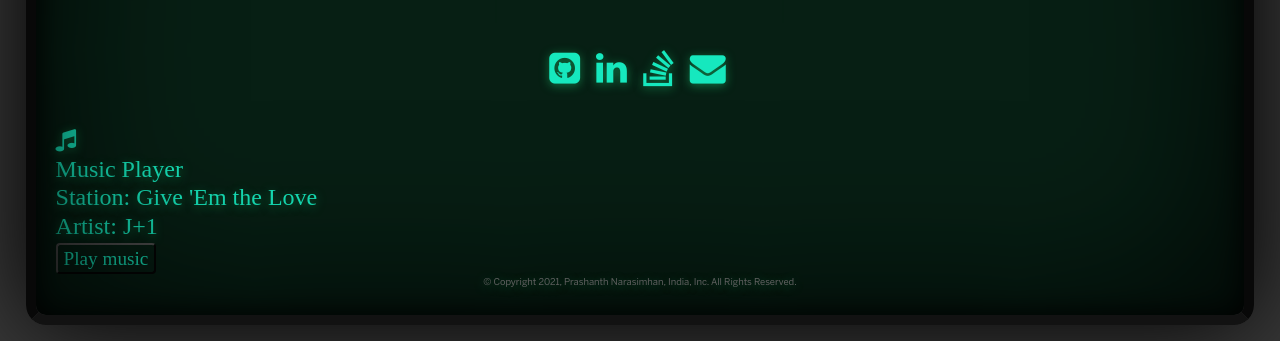
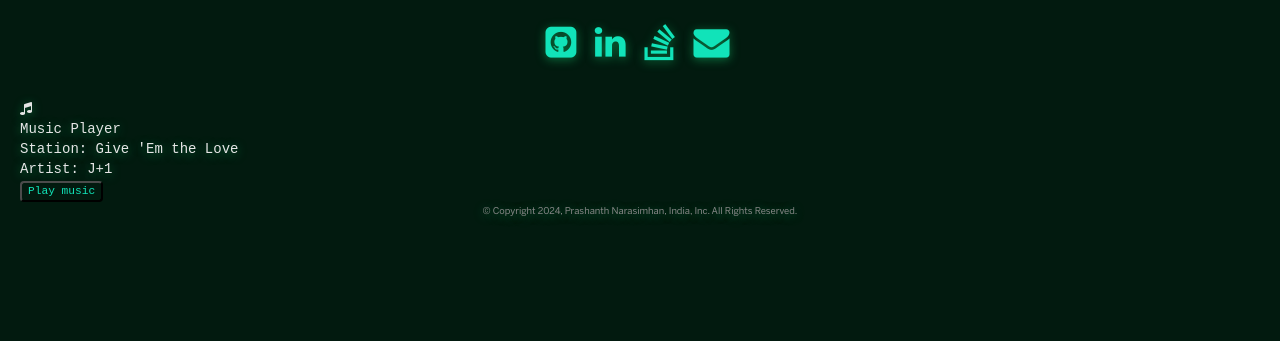
Before and after one commit to Prashanth-K-Narasimhan/Prashanth-K-Narasimhan.github.io, a website: page index.html in a window 1280 px wide. Shown: the part 459-800 px from the top of the page. Drawn offline with nearby package versions, Linux system fonts and the light colour scheme; files whose address does not match are found by name; a web font is replaced by a local one.

Commit message:
fix style - I

```diff
--- a/assets/css/style.css
+++ b/assets/css/style.css
@@ -8,12 +8,12 @@
   box-sizing: border-box;
 }
 body {
-  background: #383838;
-  color: #14fdce;
-  font-family: 'VT323';
-  font-size: 24px;
-  -webkit-font-smoothing: none;
-  line-height: 1.2;
+  background: #000;
+  color: #fff;
+  font-family: 'Courier New', monospace;
+  margin: 0;
+  padding: 0;
+  overflow-x: hidden;
 }
 h1 {
   font-size: 4rem;
@@ -73,23 +73,11 @@ button {
   pointer-events: none;
 }
 .frame {
-  overflow: hidden;
-  background-color: transparent;
-  border-radius: 2rem;
-  border: 1rem solid;
-  border-bottom-color: #121212;
-  border-left-color: #080808;
-  border-right-color: #080808;
-  border-top-color: #020202;
-  box-shadow: inset 0 0 18rem black,
-    inset 0 0 3rem black,
-    0 0 10rem black;
-  height: 96%;
-  position: absolute;
-  top: 2%;
-  left: 2%;
-  width: 96%;
-  pointer-events: none;
+  position: relative;
+  width: 100%;
+  min-height: 100vh;
+  padding: 20px;
+  box-sizing: border-box;
 }
 .emblem {
   display: none;
--- a/assets/scripts/script.js
+++ b/assets/scripts/script.js
@@ -59,3 +59,41 @@ const musicHelper = (function () {
 
   return { play, stop };
 })();
+
+// Audio player functionality
+let audioPlayer = document.getElementById('audioPlayer');
+let isPlaying = false;
+
+function togglePlay() {
+    if (isPlaying) {
+        audioPlayer.pause();
+        document.querySelector('.play').textContent = 'Play music';
+    } else {
+        audioPlayer.play();
+        document.querySelector('.play').textContent = 'Pause music';
+    }
+    isPlaying = !isPlaying;
+}
+
+// Floating animation for the pepega image
+document.addEventListener('DOMContentLoaded', function() {
+    const pepega = document.getElementById('pepega');
+    if (pepega) {
+        pepega.addEventListener('mouseover', function() {
+            this.style.transform = 'scale(1.1)';
+        });
+        pepega.addEventListener('mouseout', function() {
+            this.style.transform = 'scale(1)';
+        });
+    }
+});
+
+// Smooth scrolling for navigation links
+document.querySelectorAll('a[href^="#"]').forEach(anchor => {
+    anchor.addEventListener('click', function (e) {
+        e.preventDefault();
+        document.querySelector(this.getAttribute('href')).scrollIntoView({
+            behavior: 'smooth'
+        });
+    });
+});
--- a/index.html
+++ b/index.html
@@ -1,13 +1,17 @@
 <!DOCTYPE html>
-
+<html>
 <head>
 	<meta charset="utf-8">
 	<meta http-equiv="X-UA-Compatible" content="IE=edge">
 	<meta name="viewport" content="width=device-width, initial-scale=1">
 	<title class="logo">Portfolio</title>
+	<link rel="stylesheet" href="assets/css/bootstrap/css/bootstrap.min.css" media="screen" title="no title" charset="utf-8">
+	<link rel="stylesheet" href="https://cdnjs.cloudflare.com/ajax/libs/font-awesome/4.7.0/css/font-awesome.min.css">
+	<link rel="stylesheet" href="assets/css/app.css">
+	<link rel="stylesheet" href="assets/css/style.css">
 </head>
 
-<body>
+<body class="noisy">
 	<div class="emblem"><span class="icon-information"></span></div>
 	<div class="frame">
 		<div class="piece output">
@@ -25,24 +29,21 @@
 					<li><a href="pages/contact.html">Contact</a></li>
 				</ul>
 			</div> <!-- .navbar-collapse -->
-			<header>
-			</header>
 
-			<body class="noisy">
 			<div class="pepega" id="pepega">
 				<img src="assets/images/tenor.gif" width="200" height="100" class="img-responsive floater" />
 				<a href="#">
 					<span class="spt1 homeArrow ico-arrow">&nbsp;</span>
 				</a>
 			</div>
+
 			<div class="text-block inner featured-description">
 				<div class="logo"><b>Prashant<span>h</span> Narasim<span>h</span>an . K</b></div>
 			</div>
+
 			<div class="input-text">
-
-					<p class="message">Chiang Mai, Thailandtdhtfffjhfhgjjh &nbsp;<span></span></p>
 				<p class="message">Chiang Mai, Thailand &nbsp;<span></span></p>
-
+				<p class="message">Software Developer &nbsp;<span></span></p>
 			</div>
 
 			<div class="inner featured-description">
@@ -55,23 +56,23 @@
 					</ul>
 				</div>
 			</div>
-			</body>
 
 			<footer>
 				<section class="player" id="player">
 					<div class="fa fa-music"></div>
 					<div class="content" id="musicPlayer">
+						<audio id="audioPlayer" src="assets/audio/background-music.mp3" loop></audio>
 						Music Player <br />
 						Station: Give 'Em the Love <br />
 						Artist: J+1 <br />
-						<button class="play">Play music</button>
+						<button class="play" onclick="togglePlay()">Play music</button>
 					</div>
 				</section>
 				<div class="footer">
 					<div class="footer-box-black">
 						<div class="footer-box-black-content">
 							<p>
-								<small>&copy; Copyright 2021, Prashanth Narasimhan, India, Inc. All Rights
+								<small>&copy; Copyright 2024, Prashanth Narasimhan, India, Inc. All Rights
 									Reserved.</small>
 							</p>
 						</div>
@@ -80,13 +81,7 @@
 			</footer>
 		</div>
 	</div>
-	</div>
 
-	<link rel="stylesheet" href="assets/css/bootstrap/css/bootstrap.min.css" media="screen" title="no title"
-		charset="utf-8">
-	<link rel="stylesheet" href="https://cdnjs.cloudflare.com/ajax/libs/font-awesome/4.7.0/css/font-awesome.min.css">
-	<link rel="stylesheet" href="assets/css/app.css">
-	<link rel="stylesheet" href="assets/css/style.css">
 	<script type="text/javascript" src="assets/js/jquery-2.2.4.min.js"></script>
 	<script src="https://cdn.jsdelivr.net/npm/vue@2.6.10/dist/vue.js"></script>
 	<script src="assets/scripts/script.js"></script>
```
Also changed, not shown: README.md, 2 other files. Lines whose indentation alone changed are shown as unchanged.
